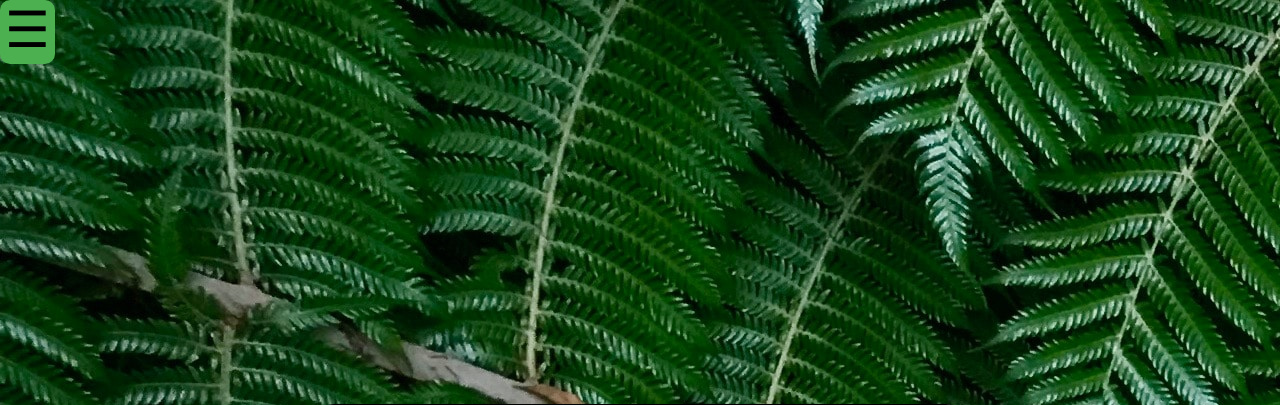
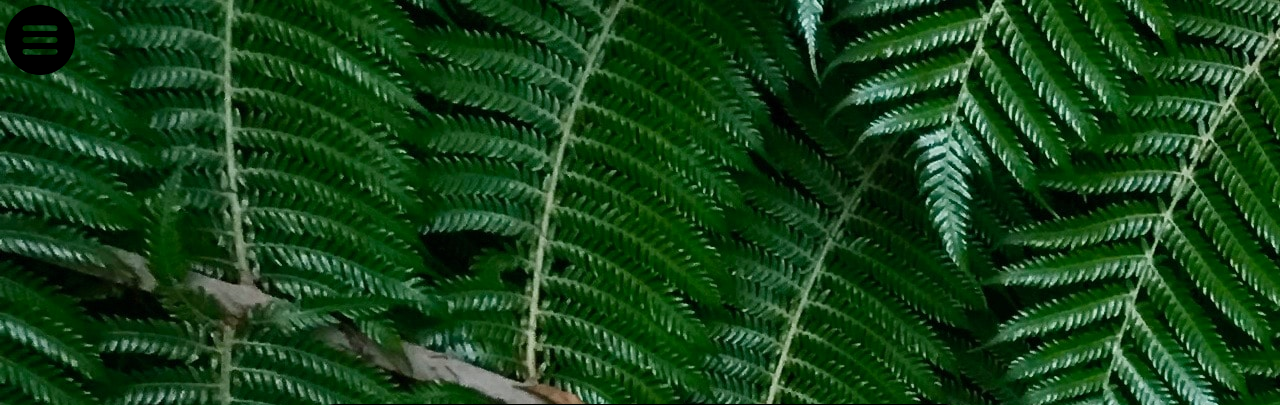
Before and after one commit to talkingdimwit/TeReoDictonary-Assesment, a Flask app: page / in a window 1280 px wide. Shown: the top 405 px of the page. Run offline with Flask 3, Linux system fonts and the light colour scheme.

Commit message:
you can now open pages for individual words

```diff
--- a/app.py
+++ b/app.py
@@ -3,8 +3,9 @@ import sqlite3
 from sqlite3 import Error
 from flask_bcrypt import Bcrypt
 
-DATABASE = 'C:/Users/19037/PycharmProjects/TeReoDictonary-Assesment/TeReo'
-#"C:/Users/maxmo/PycharmProjects/TeReoDictonary-Assesment/TeReo"
+DATABASE = "C:/Users/maxmo/PycharmProjects/TeReoDictonary-Assesment/TeReo"
+#'C:/Users/19037/PycharmProjects/TeReoDictonary-Assesment/TeReo'
+#
 
 app = Flask(__name__)
 bcrypt = Bcrypt(app)
@@ -80,6 +81,21 @@ def render_words_category(category):  # put application's code here
     query = "SELECT maori, english, category, definition, level FROM Dictionary WHERE category=?"
     cur = con.cursor()
     cur.execute(query, (category, ))
+    definition_list = cur.fetchall()
+    query = "SELECT id, category FROM categories"
+    cur = con.cursor()
+    cur.execute(query)
+    category_list = cur.fetchall()
+    con.close()
+    print(definition_list)
+    return render_template('words.html', logged_in=is_logged_in(), definitions=definition_list, categories=category_list, is_teacher=is_teacher())
+
+@app.route('/<maori>')
+def render_words_maori(maori):  # put application's code here
+    con = create_connection(DATABASE)
+    query = "SELECT maori, english, category, definition, level FROM Dictionary WHERE maori=?"
+    cur = con.cursor()
+    cur.execute(query, (maori, ))
     definition_list = cur.fetchall()
     query = "SELECT id, category FROM categories"
     cur = con.cursor()
--- a/static/style.css
+++ b/static/style.css
@@ -113,21 +113,19 @@
 			cursor: pointer;
 		}
 
-		.nav-button-con {
+
+		.nav-button {
 			width: fit-content;
 			float: left;
-		}
-
-		.nav-button {
 			position: sticky;
-			background-color: #4CAF50;
+			background: none;
 			color: black;
 			border: none;
 			font-size: 50px;
 			text-align: center;
 			cursor: pointer;
 			border-radius: 10px;
-			padding-bottom: 5px;
+			padding-top: 5px;
 			padding-left: 5px;
 			padding-right: 5px;
 		}
--- a/templates/base.html
+++ b/templates/base.html
@@ -8,9 +8,9 @@
 </head>
 
 <body>
-    <div class="nav-button-con">
-	    <button class="nav-button" onclick="openNav()">☰</button>
-    </div>
+
+    <button class="nav-button" onclick="openNav()"><img class="nav-image" src="static/images/maoriButton.png" width="70" height="70"></button>
+
 
 	<div class="navigation-container" id="myNav">
 		<button onclick="closeNav()">×</button>
```
Also changed, not shown: static/images/maoriButton.png (added), static/images/maori_divider.png (deleted), 1 other file.
